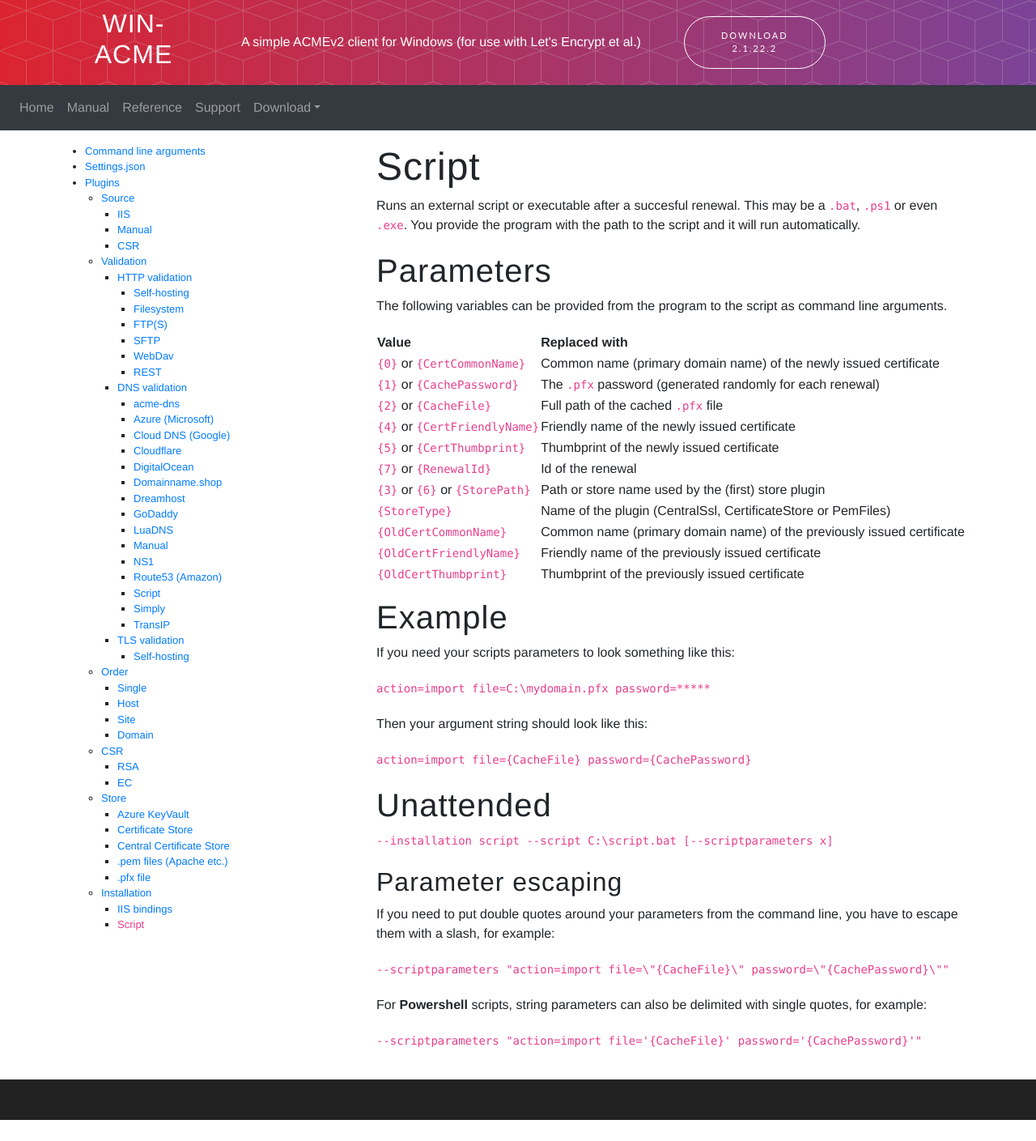
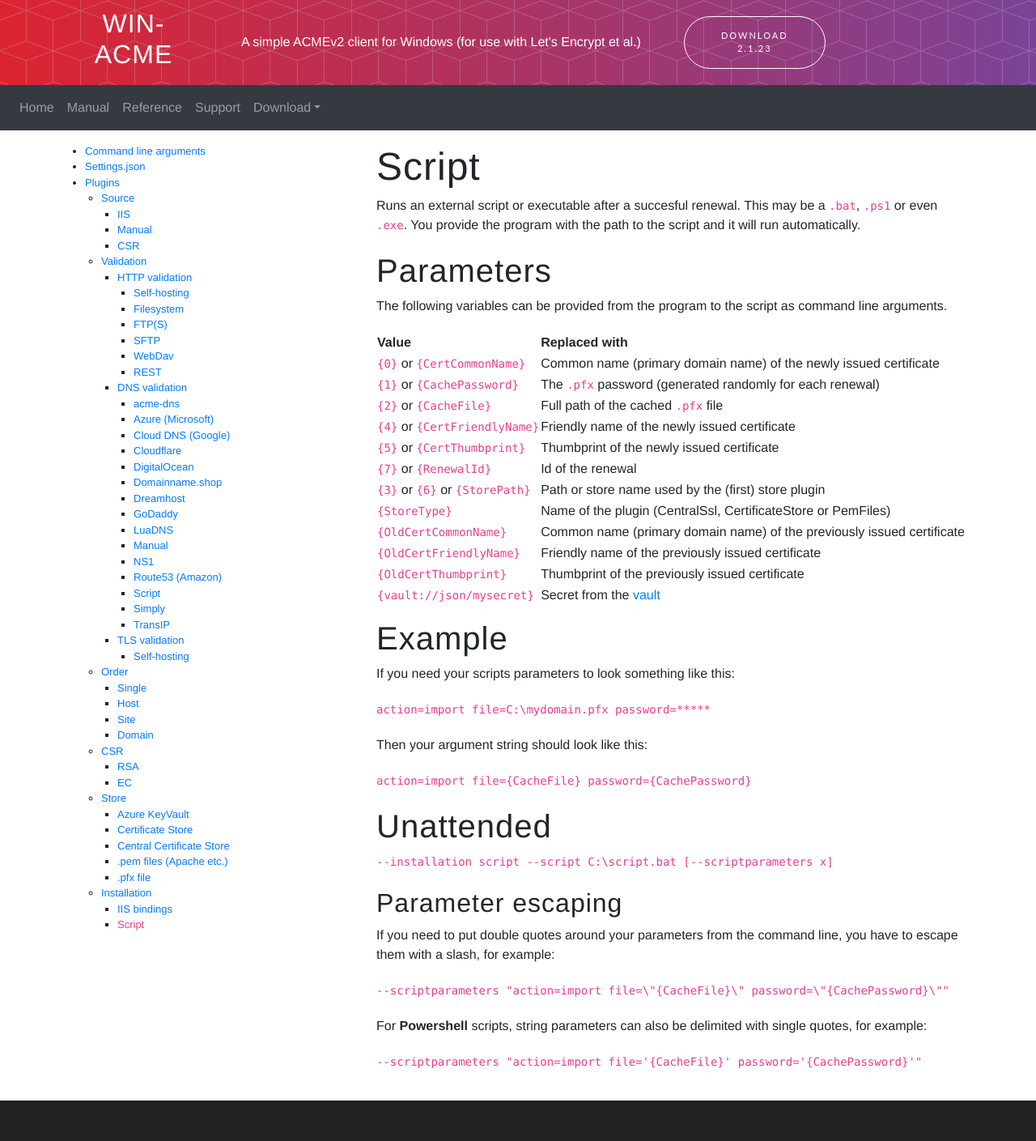
Before and after one commit to win-acme/win-acme.github.io, a Jekyll site: the page built from reference/plugins/installation/script.md, in a window 1280 px wide. Shown: the whole page at 81% size. Built offline with Jekyll 4.4.1, drawn with Linux system fonts in a browser that asks for light colours; our own code applies the rules of GitHub Pages for plain Markdown files; before the commit the page ends 1383 px from its top, so only the background shows below that.

Commit message:
update 2.1.23

```diff
--- a/_config.yml
+++ b/_config.yml
@@ -1,9 +1,9 @@
 theme: jekyll-theme-merlot
 show_downloads: true
 google_analytics: UA-134924634-2
-releasename: 2.1.22.2
-releasetag: 2.1.22.1289
-releasebuild: 2.1.22.1289
+releasename: 2.1.23
+releasetag: 2.1.23.1315
+releasebuild: 2.1.23.1315
 exclude:
  - "bin"
  - "obj"
--- a/reference/plugins/installation/script.md
+++ b/reference/plugins/installation/script.md
@@ -19,9 +19,10 @@ The following variables can be provided from the program to the script as comman
 | `{7}` or `{RenewalId}`       | Id of the renewal                                    |
 | `{3}` or `{6}` or `{StorePath}`      | Path or store name used by the (first) store plugin                                   |
 | `{StoreType}`        |  Name of the plugin (CentralSsl, CertificateStore or PemFiles)                                    |
-| `{OldCertCommonName}`        |  Common name (primary domain name) of the previously issued certificate
-| `{OldCertFriendlyName}`        |  Friendly name of the previously issued certificate
-| `{OldCertThumbprint}`        |  Thumbprint of the previously issued certificate
+| `{OldCertCommonName}`        |  Common name (primary domain name) of the previously issued certificate |
+| `{OldCertFriendlyName}`        |  Friendly name of the previously issued certificate |
+| `{OldCertThumbprint}`        |  Thumbprint of the previously issued certificate |
+| `{vault://json/mysecret}`        |  Secret from the [vault](https://www.win-acme.com/manual/advanced-use/secret-management) |
 
 ## Example
 If you need your scripts parameters to look something like this:
```
Also changed, not shown: reference/plugins/validation/dns/script.md (+2 -1 lines).
